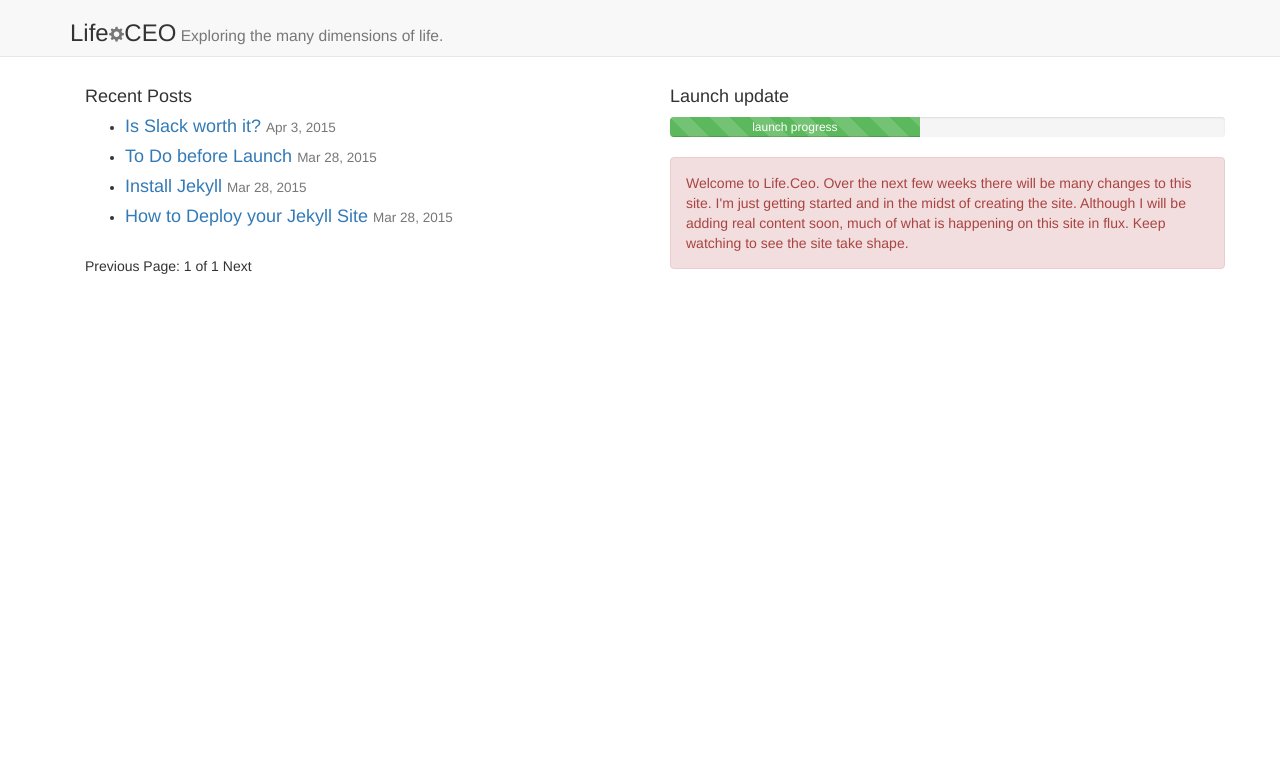
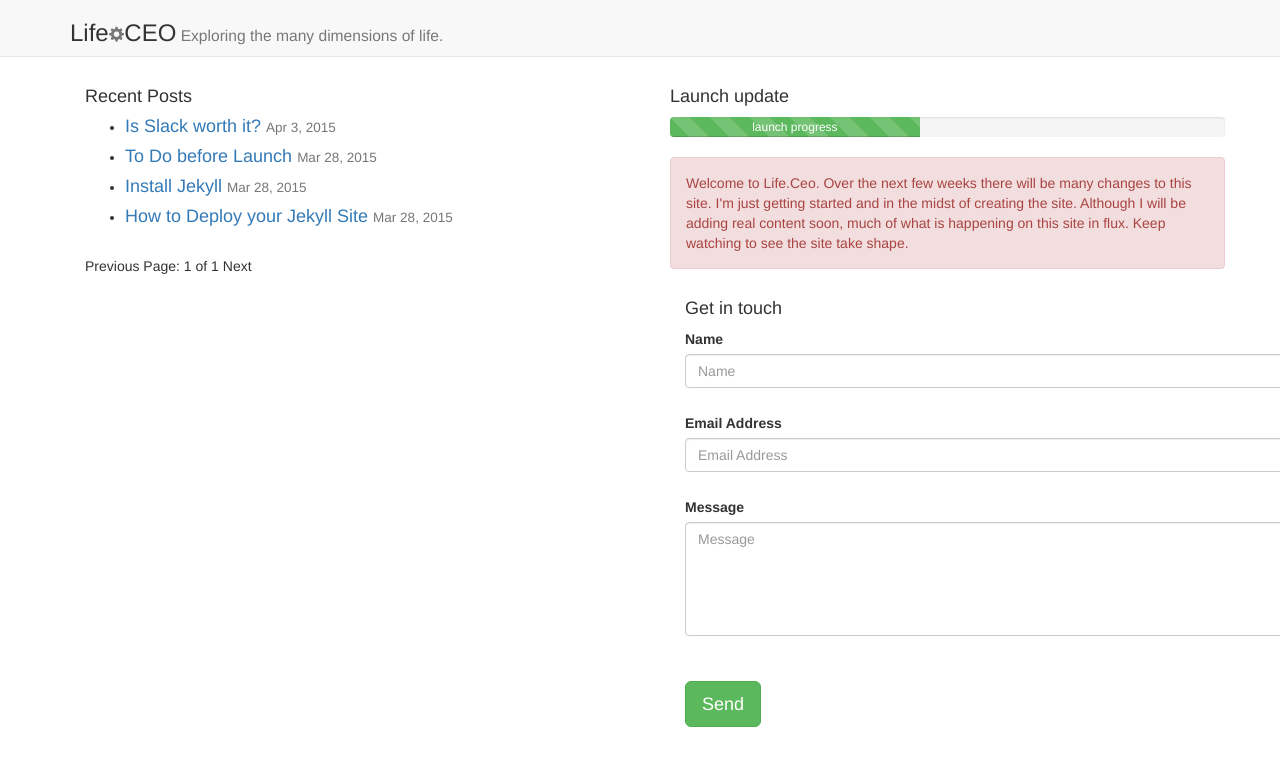
Before and after one commit to sjmscott/life-ceo, a Jekyll site: the page built from index.html, in a window 1280 px wide. Shown: the top 766 px of the page. Built offline with Jekyll 4.4.1, drawn with Linux system fonts in a browser that asks for light colours; nearby versions of some CDN libraries; the list of posts is cut into pages by our own code.

Commit message:
contact form

```diff
--- /dev/null
+++ b/_includes/contact-form.html
@@ -0,0 +1,48 @@
+<section id="contact">
+	<div class="container">
+		<div class="row">
+			<div class="col-lg-12">
+				<h4>Get in touch</h4>
+
+			</div>
+		</div>
+		<div class="row">
+			<div class="col-lg-12">
+				<form  action="//formspree.io/sjmscott@gmail.com" method="POST" name="sentMessage" id="contactForm" novalidate>
+					<div class="row control-group">
+						<div class="form-group col-xs-12 floating-label-form-group controls">
+							<label>Name</label>
+							<input type="text" name="name" class="form-control" placeholder="Name" id="name" required data-validation-required-message="Please enter your name.">
+							<p class="help-block text-danger"></p>
+						</div>
+					</div>
+					<div class="row control-group">
+						<div class="form-group col-xs-12 floating-label-form-group controls">
+							<label>Email Address</label>
+							<input type="email" name="_replyto" class="form-control" placeholder="Email Address" id="email" required data-validation-required-message="Please enter your email address.">
+							<p class="help-block text-danger"></p>
+						</div>
+					</div>
+					<div>
+						<input type="hidden"  name="_subject" value="New submission!">
+						<input type="text" name="_gotcha" style="display:none" />
+					</div>
+					<div class="row control-group">
+						<div class="form-group col-xs-12 floating-label-form-group controls">
+							<label>Message</label>
+							<textarea rows="5" name="message" class="form-control" placeholder="Message" id="message" required data-validation-required-message="Please enter a message."></textarea>
+							<p class="help-block text-danger"></p>
+						</div>
+					</div>
+					<br>
+					<div id="success"></div>
+					<div class="row">
+						<div class="form-group col-xs-12">
+							<button type="submit" class="btn btn-success btn-lg">Send</button>
+						</div>
+					</div>
+				</form>
+			</div>
+		</div>
+	</div>
+</section>
--- a/index.html
+++ b/index.html
@@ -61,7 +61,12 @@
 
     <div class="alert alert-danger" role="alert"><p>Welcome to Life.Ceo. Over the next few weeks there will be many changes to this site.  I'm just getting started and in the midst of creating the site.  Although I will be adding real content soon, much of what is happening on this site in flux.  Keep watching to see the site take shape.</p></div>
 
+      {% include contact-form.html %}
+
   </div>
+
+
+
 </div>
 
 
```
Also changed, not shown: 2 other files.
